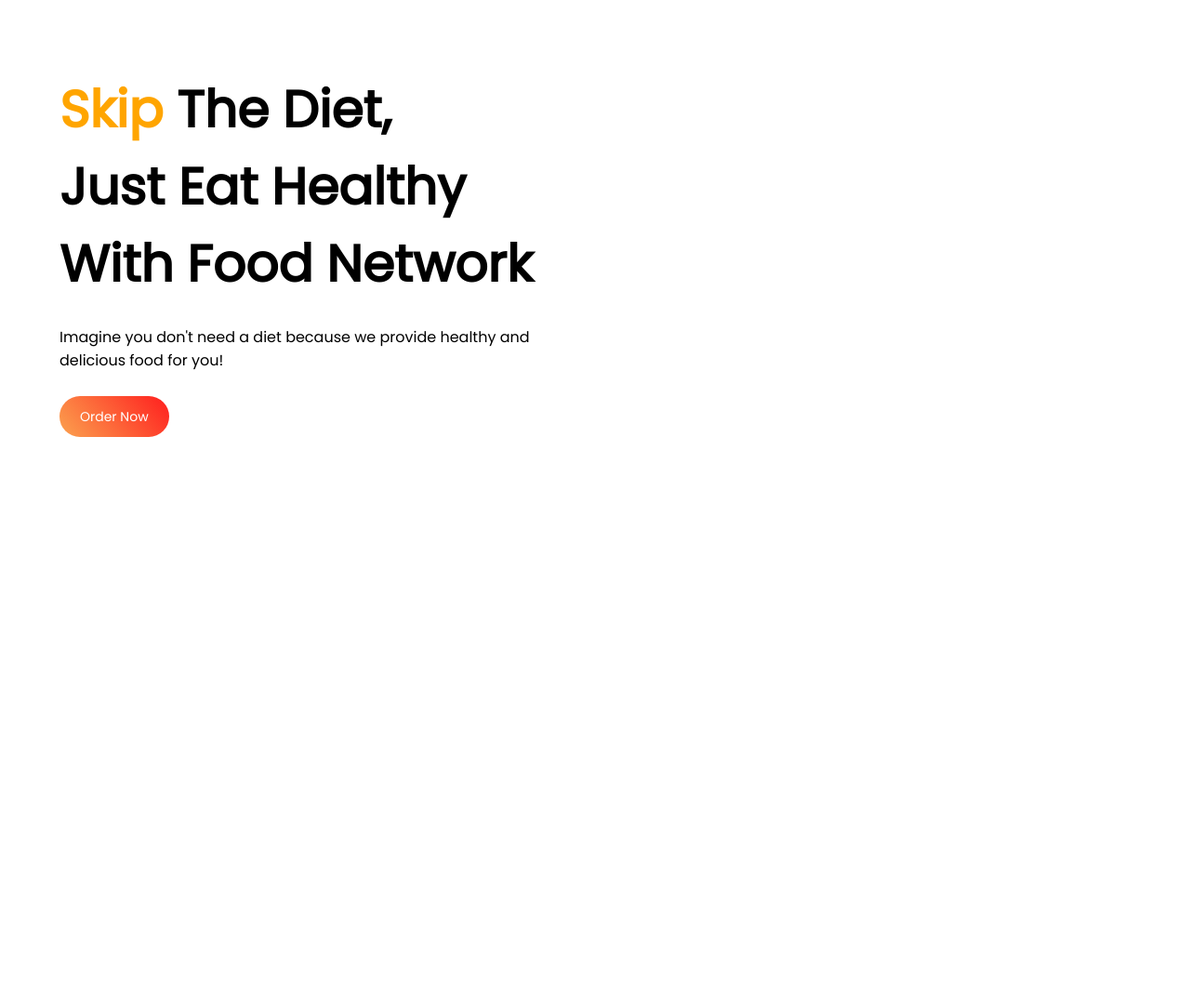
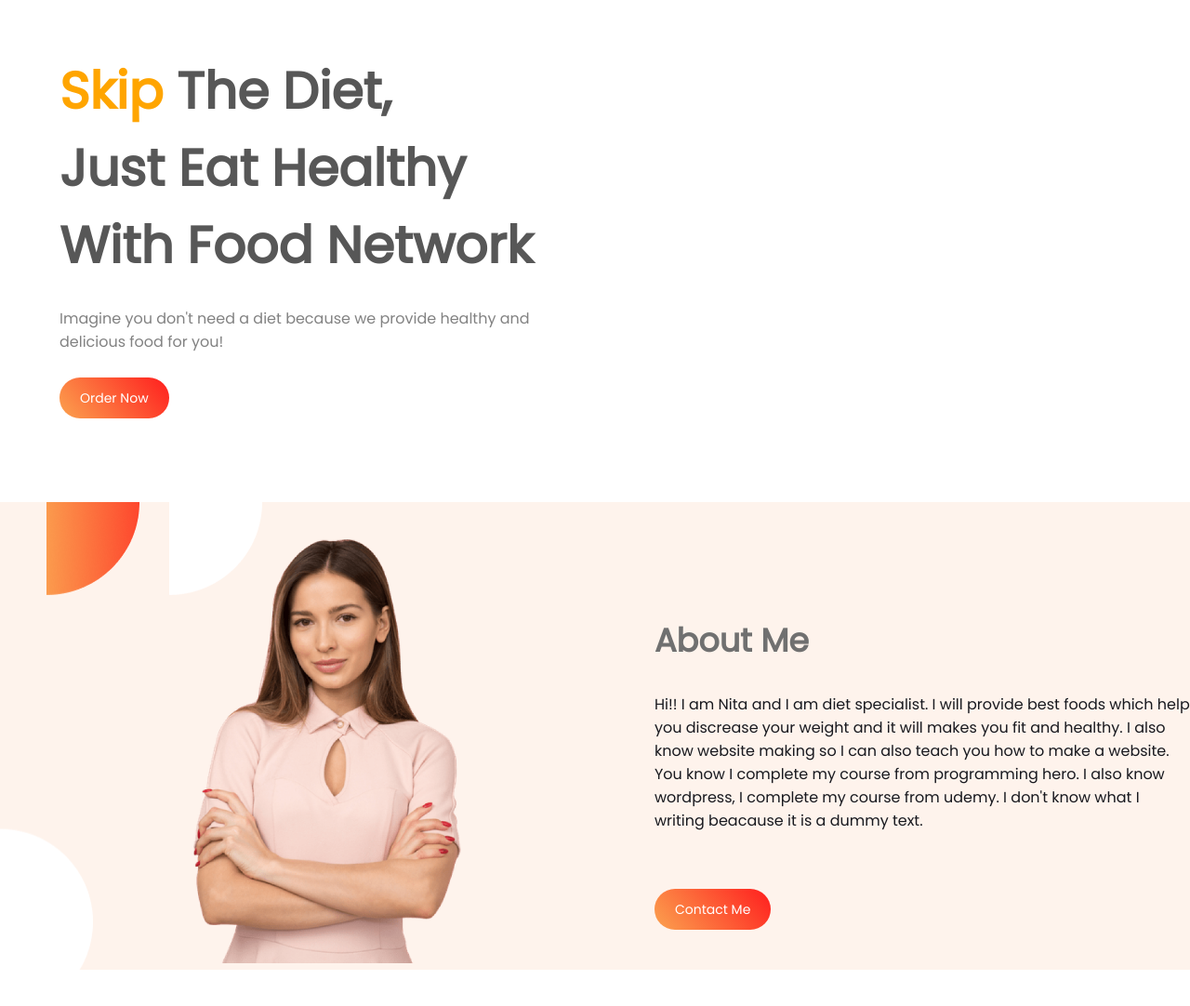
Before and after one commit to sabbirahammadProf/Food-network, a plain HTML site: page index.html in a window 1280 px wide. Shown: the whole page at 93% size. Before the commit the page ends 800 px from the top, so only its background shows below. Drawn offline with Linux system fonts and the light colour scheme.

Commit message:
About area done

```diff
--- a/index.html
+++ b/index.html
@@ -23,7 +23,16 @@
         </div>
     </section>
 
-
+    <section class="display-flex about-me">
+        <div class="half-div about-me-div-one">
+            <img src="img/about-img.png" alt="">
+        </div>
+        <div class="half-div">
+            <h2>About Me</h2>
+            <p>Hi!! I am Nita and I am diet specialist. I will provide best foods which help you discrease your weight and it will makes you fit and healthy. I also know website making so I can also teach you how to make a website. You know I complete my course from programming hero. I also know wordpress, I complete my course from udemy. I don't know what I writing beacause it is a dummy text.</p>
+            <a href="#" target="_blank" class="link-button">Contact Me</a>
+        </div>
+    </section>
 
 </body>
 </html>
--- a/style.css
+++ b/style.css
@@ -9,19 +9,23 @@ body {
 
 h1 {
     font-size: 55px;
+    color: #575757;
+}
+
+h2 {
+    font-size: 35px;
+    color: #707070;
 }
 
 .display-flex {
     display: flex;
+    align-items: center;
+    justify-content: center;
 }
 
 .half-div {
     width: 50%;
     margin-left: 5%;
-}
-
-.half-div img {
-    width: 80%;
 }
 
 .link-button {
@@ -33,8 +37,13 @@ h1 {
     font-size: 14px;
 }
 
-.header-section {
-    margin-top: 30px;
+section {
+    margin-top: 10px;
+    margin-bottom: 100px;
+}
+
+.header-section .half-div img {
+    width: 80%;
 }
 
 .header-section h1 {
@@ -44,4 +53,24 @@ h1 {
 .header-section p {
     margin-top: 0;
     margin-bottom: 35px;
+    color: #828282;
 }
+
+.about-me {
+    background-image: url(img/about-bg.png);
+    background-repeat: no-repeat;
+    padding-top: 40px;
+}
+
+.about-me-div-one {
+    text-align: center;
+}
+
+.about-me .half-div img {
+    width: 50%;
+}
+
+.about-me p {
+    color: #18191F;
+    margin-bottom: 70px;
+}
```
